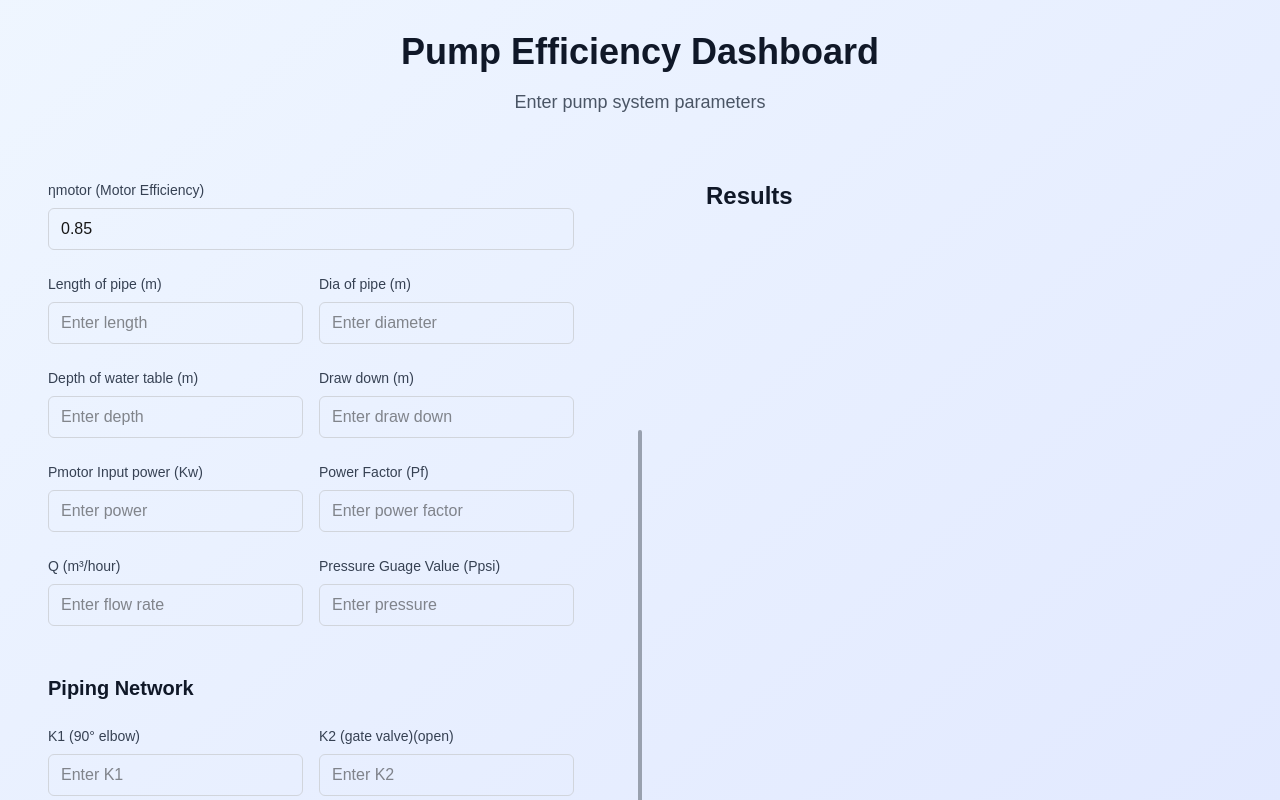
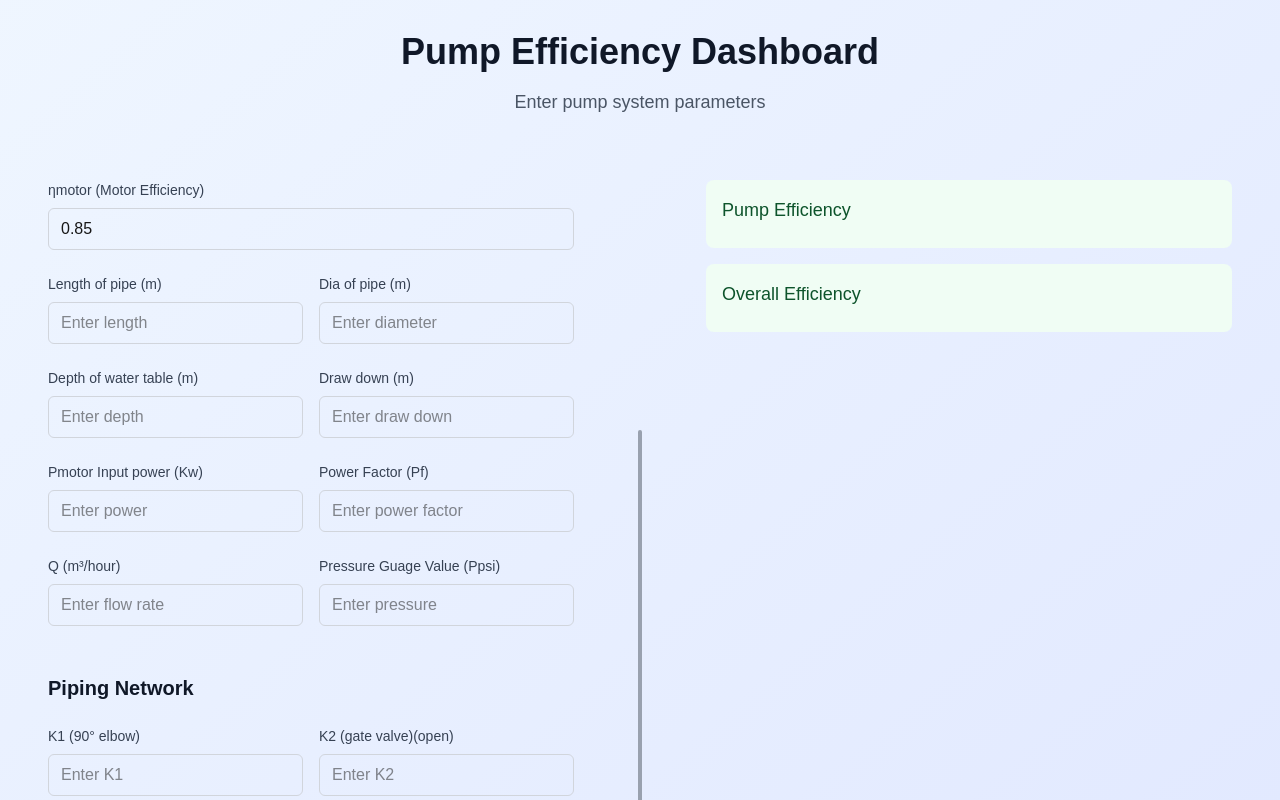
Before and after one commit to mianfarooqazam/pump-efficiency, a Next.js app: page / in a window 1280 px wide. Shown: the top 800 px of the page. Built offline with nearby package versions, Linux system fonts and the light colour scheme.

Commit message:
Results Added

```diff
--- a/src/app/page.tsx
+++ b/src/app/page.tsx
@@ -364,9 +364,19 @@ export default function Home() {
 
           {/* Right Side - Results */}
           <div className="flex-1 rounded-lg p-6 md:p-8">
-            <h2 className="text-2xl font-semibold text-gray-900 dark:text-white mb-6">
-              Results
-            </h2>
+            <div className="space-y-4">
+              <div className="bg-green-50 dark:bg-green-900/20 rounded-lg p-4">
+                <h3 className="text-lg font-medium text-green-900 dark:text-green-300 mb-2">
+                  Pump Efficiency
+                </h3>
+              </div>
+
+              <div className="bg-green-50 dark:bg-green-900/20 rounded-lg p-4">
+              <h3 className="text-lg font-medium text-green-900 dark:text-green-300 mb-2">
+                  Overall Efficiency
+                </h3>
+              </div>
+            </div>
           </div>
         </div>
       </div>
```
Lines whose indentation alone changed are shown as unchanged.
